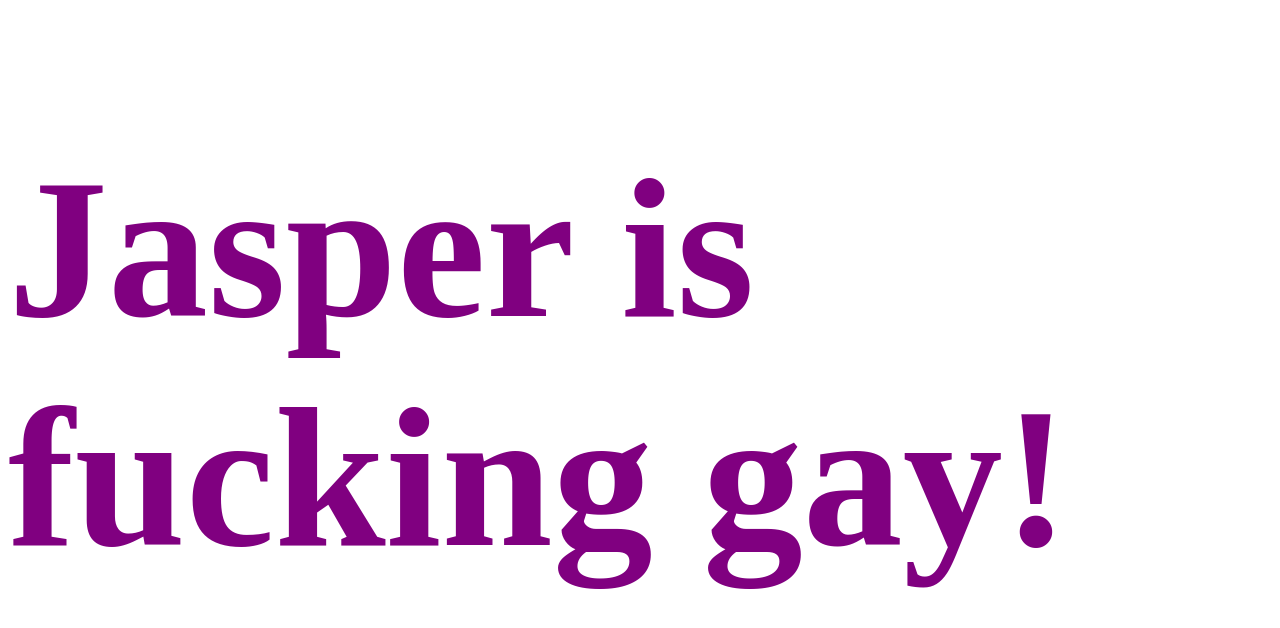
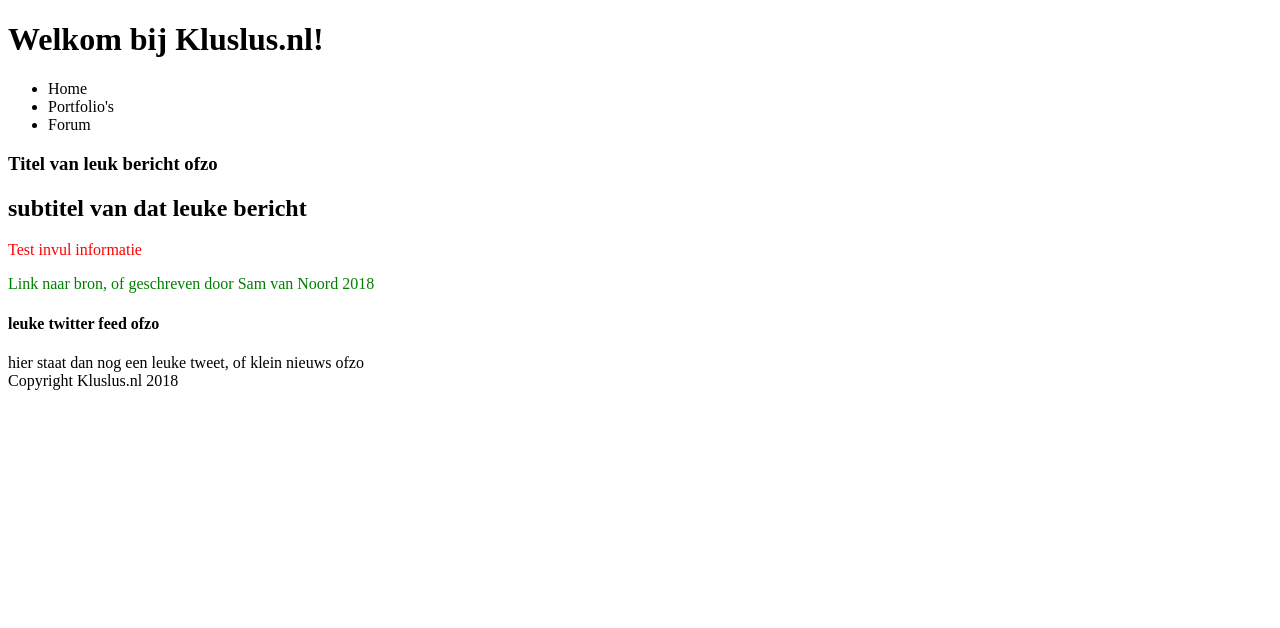
Before and after one commit to slvn99/Kluslus.nl, a PHP site: page /Home.html in a window 1280 px wide. Shown: the top 628 px of the page. Run offline with PHP 8.4, Linux system fonts and the light colour scheme.

Commit message:
tussen push progress

```diff
--- a/Website shit/Home.css
+++ b/Website shit/Home.css
@@ -1,4 +1,4 @@
-#title{
-	font-size: 100px;
-	color: purple;
-}
+p:nth-child(odd){color:green;}
+p:nth-child(even){color:red;}
+<!--dit is een comment-->
+<!--p is gewoon iets wat er voor zorgt dat alleen p's geselecteerd worden (p van paragraph)-->
--- a/Website shit/Home.html
+++ b/Website shit/Home.html
@@ -1,14 +1,50 @@
 <!DOCTYPE html>
 <HTML lang="en">
 <HEAD>
-	<TITLE >Jasper is gay</TITLE>
+	<META charset="utf-8"/>
+	<TITLE>Kluslus.nl</TITLE>
 	<LINK rel="stylesheet" href="Home.css">
 </HEAD>
+
+
 <BODY>
-	<DIV id="big boi">
-		<HEADER id="title">
-			<H1>Jasper is fucking gay!</H1>
-		</HEADER>
-	</DIV>
+	<HEADER>
+		<H1>Welkom bij Kluslus.nl!<H1>
+	</HEADER>
+
+	<NAV>
+		<UL>
+			<LI>Home</LI>
+			<LI>Portfolio's</LI>
+			<LI>Forum</LI>
+		<UL>
+	</NAV>
+
+	<SECTION>
+		<ARTICLE>
+			<HEAD>
+				<HGROUP>
+					<H1 class="Sam">Titel van leuk bericht ofzo</H1>
+					<H2>subtitel van dat leuke bericht</H2>
+				</HGROUP>
+			</HEAD>
+
+			<P>Test invul informatie</P>
+
+			<FOOTER>
+				<P>Link naar bron, of geschreven door Sam van Noord 2018</P>
+			</FOOTER>
+		</ARTICLE>
+	</SECTION>
+
+	<ASIDE>
+		<H4>leuke twitter feed ofzo</H4>
+		hier staat dan nog een leuke tweet, of klein nieuws ofzo
+	</ASIDE>
+
+	<FOOTER>
+		Copyright Kluslus.nl 2018
+	</FOOTER>
+
 </BODY>
 </HTML>
```
